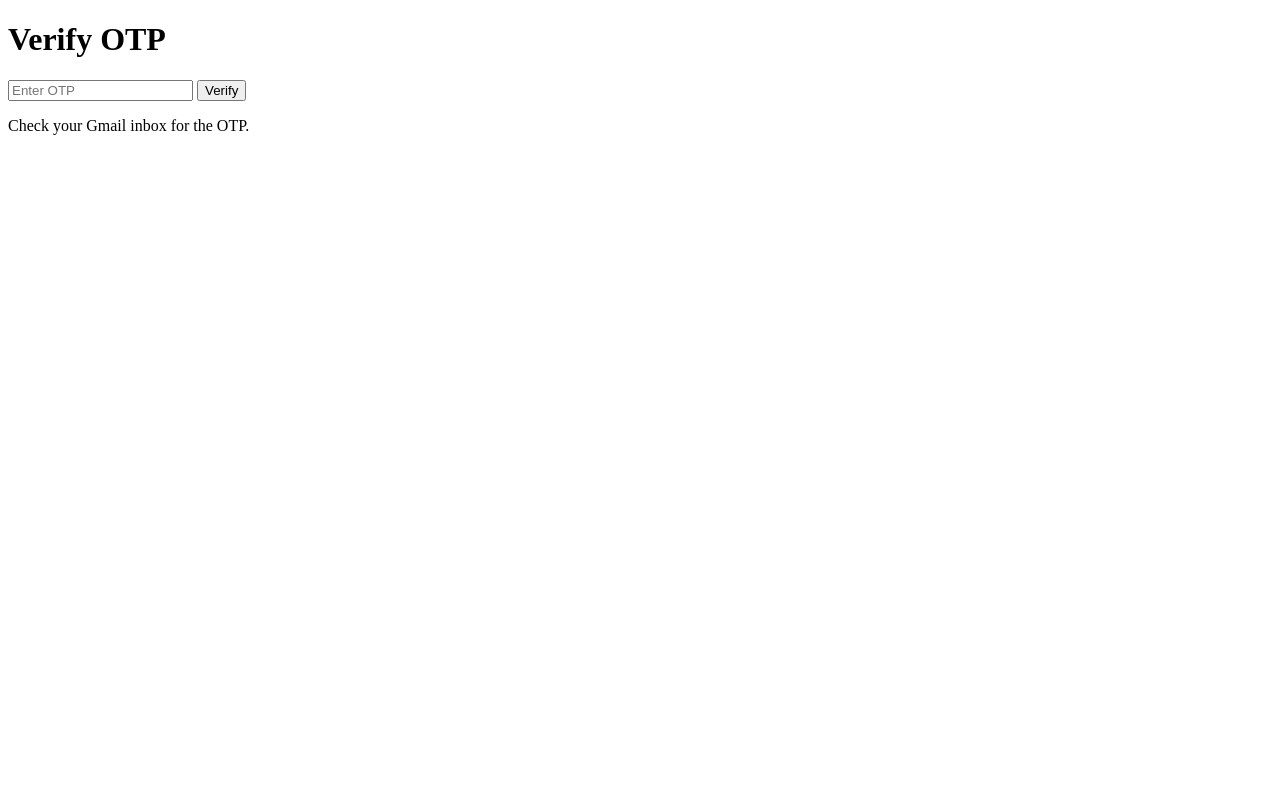
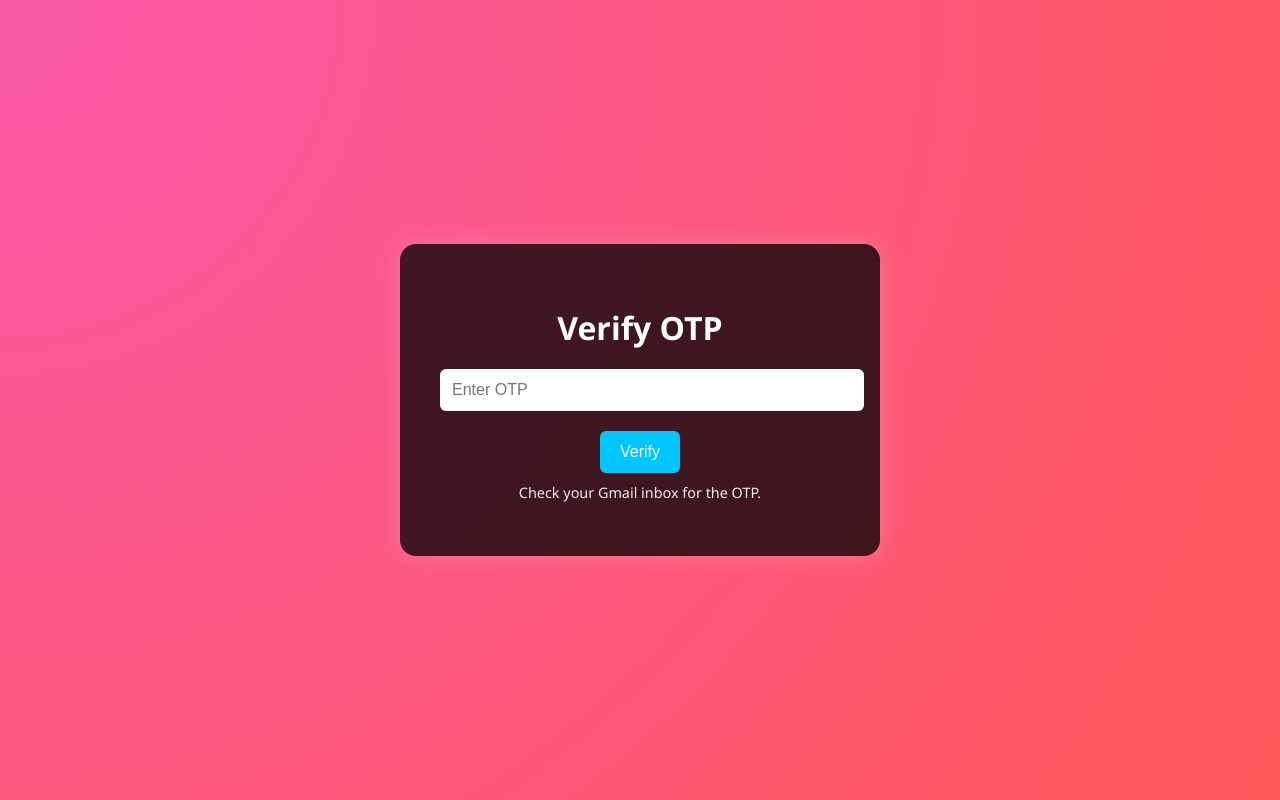
Before and after one commit to Archit0029/file-converter-website, a Flask app: template templates/otp_verify.html in a window 1280 px wide. Run offline with Flask 3, Linux system fonts and the light colour scheme; the template is opened without the code that fills it, so the values that code supplies are empty.

Commit message:
Update Otp-verify.css

```diff
--- a/static/css/Otp-verify.css
+++ b/static/css/Otp-verify.css
@@ -1,20 +1,61 @@
-/* otp_verify.css */
-.otp-container {
-    display: flex;
-    justify-content: center;
-    align-items: center;
-    height: 100vh;
-    background-color: #f5f5f5;
-    flex-direction: column;
+body {
+  margin: 0;
+  padding: 0;
+  font-family: 'Segoe UI', sans-serif;
+  background: radial-gradient(circle at top left, #f857a6, #ff5858);
+  display: flex;
+  justify-content: center;
+  align-items: center;
+  height: 100vh;
+  color: white;
 }
-.otp-container input {
-    padding: 10px;
-    margin: 10px;
+
+.verify-container {
+  background-color: rgba(0, 0, 0, 0.75);
+  padding: 40px;
+  border-radius: 16px;
+  box-shadow: 0 0 25px rgba(255, 255, 255, 0.2);
+  text-align: center;
+  width: 90%;
+  max-width: 400px;
+  animation: fadeIn 1.5s ease;
 }
-.otp-container button {
-    background-color: #2980b9;
-    color: white;
-    padding: 10px 15px;
-    border: none;
-    border-radius: 4px;
+
+.verify-container h1 {
+  margin-bottom: 20px;
 }
+
+.verify-container input {
+  width: 100%;
+  padding: 12px;
+  margin-bottom: 20px;
+  border: none;
+  border-radius: 6px;
+  font-size: 16px;
+}
+
+.verify-container button {
+  background-color: #00c6ff;
+  border: none;
+  padding: 12px 20px;
+  font-size: 16px;
+  color: white;
+  border-radius: 6px;
+  cursor: pointer;
+  transition: background 0.3s;
+}
+
+.verify-container button:hover {
+  background-color: #0077b6;
+}
+
+.info-text {
+  font-size: 0.9em;
+  margin-top: 10px;
+  color: #eee;
+}
+
+@keyframes fadeIn {
+  from { opacity: 0; transform: scale(0.95); }
+  to { opacity: 1; transform: scale(1); }
+}
```
